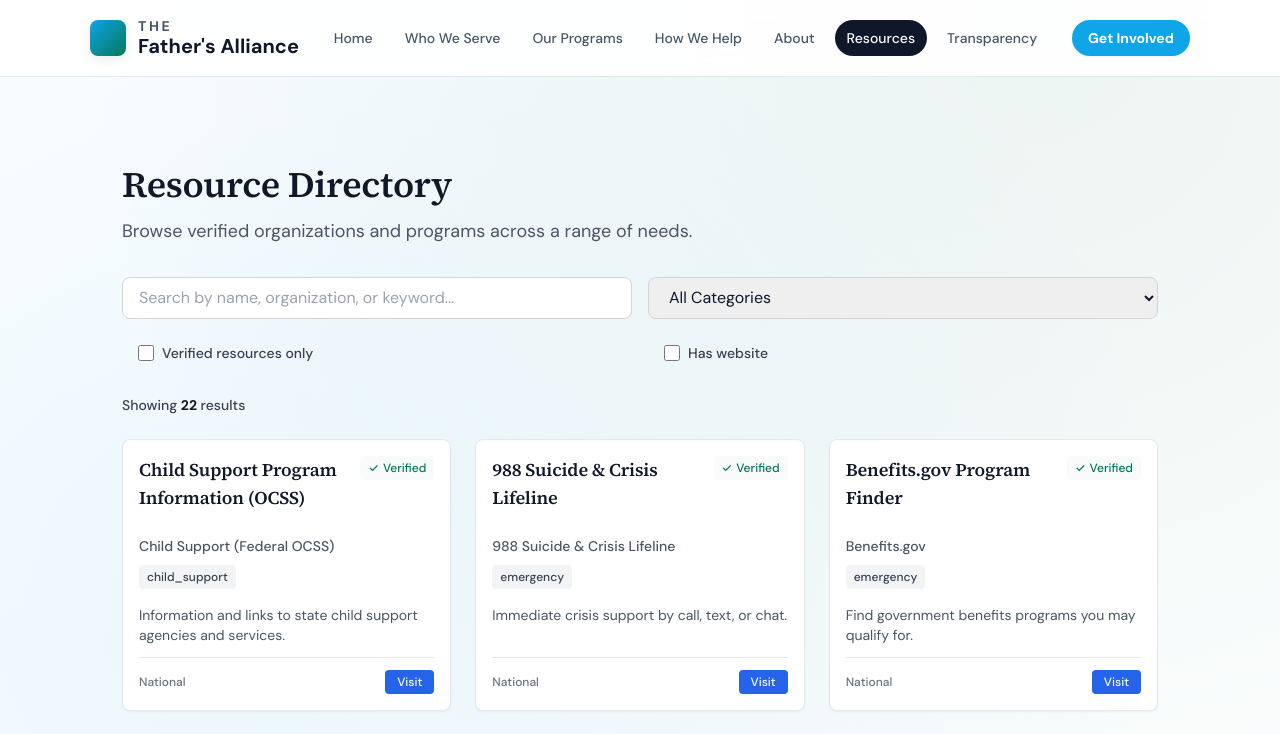
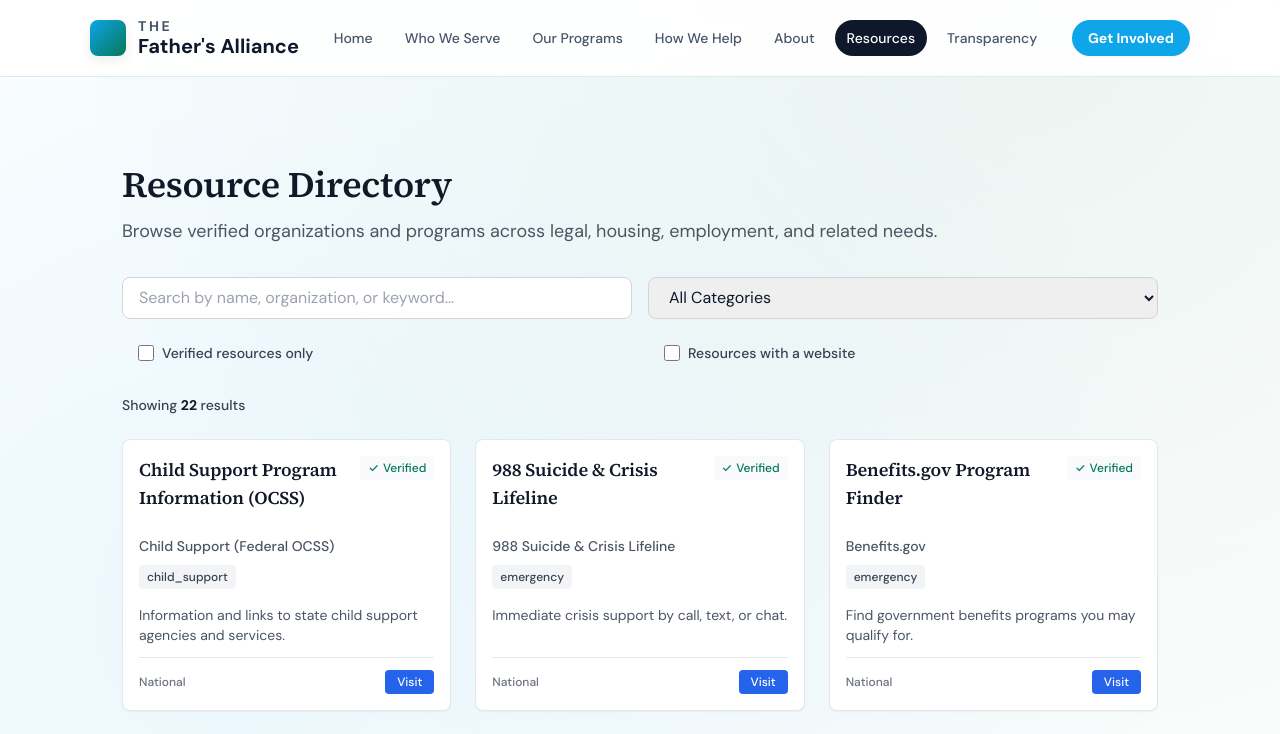
Before and after one commit to FukenMike/resurgence2.0, a React (Vite) app: page /resources/directory in a window 1280 px wide. Shown: the top 734 px of the page. Built offline with nearby package versions, Linux system fonts and the light colour scheme.

Commit message:
Refine Resource Directory copy for clarity and professional tone

```diff
--- a/src/pages/resources-directory.tsx
+++ b/src/pages/resources-directory.tsx
@@ -27,7 +27,7 @@ export function ResourcesDirectory() {
   useEffect(() => {
     updatePageMeta({
       title: 'Resource Directory | The Father\'s Alliance',
-      description: 'Find verified organizations and programs offering support across a range of needs including legal services, housing, mental health, employment, and more.',
+      description: 'Find verified organizations and programs offering support across legal services, housing, mental health, employment, and more.',
       path: '/resources/directory',
     });
   }, []);
@@ -73,7 +73,7 @@ export function ResourcesDirectory() {
       <div className="mb-8">
         <h1 className="text-3xl md:text-4xl font-bold text-gray-900 mb-3">Resource Directory</h1>
         <p className="text-lg text-gray-600">
-          Browse verified organizations and programs across a range of needs.
+          Browse verified organizations and programs across legal, housing, employment, and related needs.
         </p>
       </div>
 
@@ -121,7 +121,7 @@ export function ResourcesDirectory() {
             onChange={(e) => setShowWithWebsiteOnly(e.target.checked)}
             className="w-4 h-4 rounded border-gray-300"
           />
-          <span className="text-sm font-medium text-gray-700">Has website</span>
+          <span className="text-sm font-medium text-gray-700">Resources with a website</span>
         </label>
       </div>
 
@@ -155,7 +155,7 @@ export function ResourcesDirectory() {
         </div>
       ) : (
         <div className="text-center py-12">
-          <p className="text-gray-600 mb-4">No resources match your search.</p>
+          <p className="text-gray-600 mb-4">No resources match the current filters.</p>
           <button
             onClick={handleResetFilters}
             className="px-4 py-2 bg-blue-600 text-white rounded-lg hover:bg-blue-700 font-medium"
```
